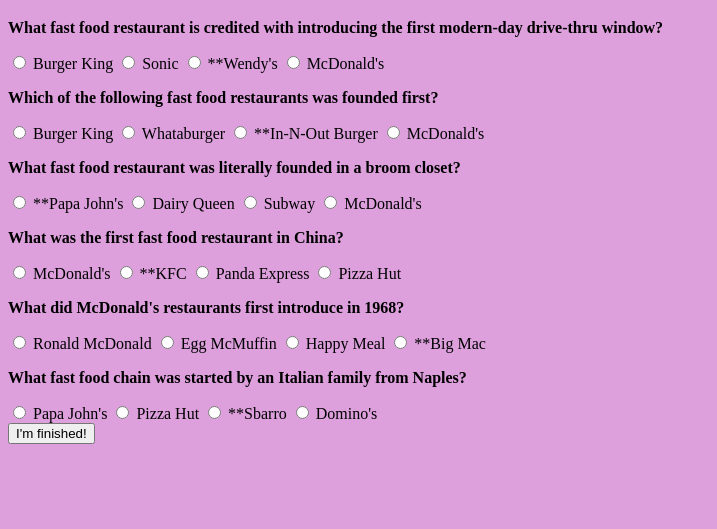
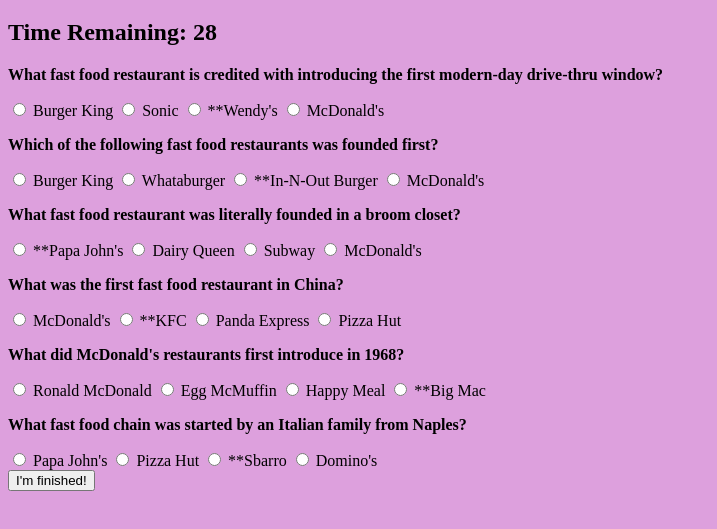
Before and after one commit to ArianaDV/TriviaGame, a plain HTML site: page index.html in a window 1280 px wide. Both pictures are taken after a click on the element "Start". Shown: the part 61-590 px from the top of the page, without its empty margins (0-717 px from the left). Drawn offline with nearby package versions, Linux system fonts and the light colour scheme.

Commit message:
added timer

```diff
--- a/assets/css/style.css
+++ b/assets/css/style.css
@@ -7,4 +7,5 @@
 p {
 
 	font-weight: bold;
+
 }
--- a/assets/javascript/app.js
+++ b/assets/javascript/app.js
@@ -4,18 +4,34 @@
 var correct = 0;
 var incorrect = 0;
 
+var time = 30;
 
 
 
 $("#start").on("click", function() {
 
+	run ();
+
 	$("form").show() ;
 	$("#start").hide();
 
 	//call timer function
-	setTimeout(timer, 1000 * 30);
+
 
 });
+
+function run() {
+
+	intervalID = setInterval(timer, 1000) ;
+}
+
+function timer () {
+
+	time --;
+
+$("#timer").text("Time Remaining:" + " "+ time);
+}
+
 
 
 
@@ -117,11 +133,6 @@
 
 
 
-function timer () {
-
-	alert ("Time's Up!")
-}
-
 
 
 
--- a/index.html
+++ b/index.html
@@ -20,7 +20,9 @@
 
 	<form style="display: none">
 
-		<div id="question1">
+		<h2 id="timer">Time Remaining: 30</h2>
+
+
 
 			<p>What fast food restaurant is credited with introducing the first modern-day drive-thru window?</p>
 
@@ -40,7 +42,7 @@
 
 					McDonald's
 
-			</div>
+
 
 		<p>Which of the following fast food restaurants was founded first?</p>
 
```
